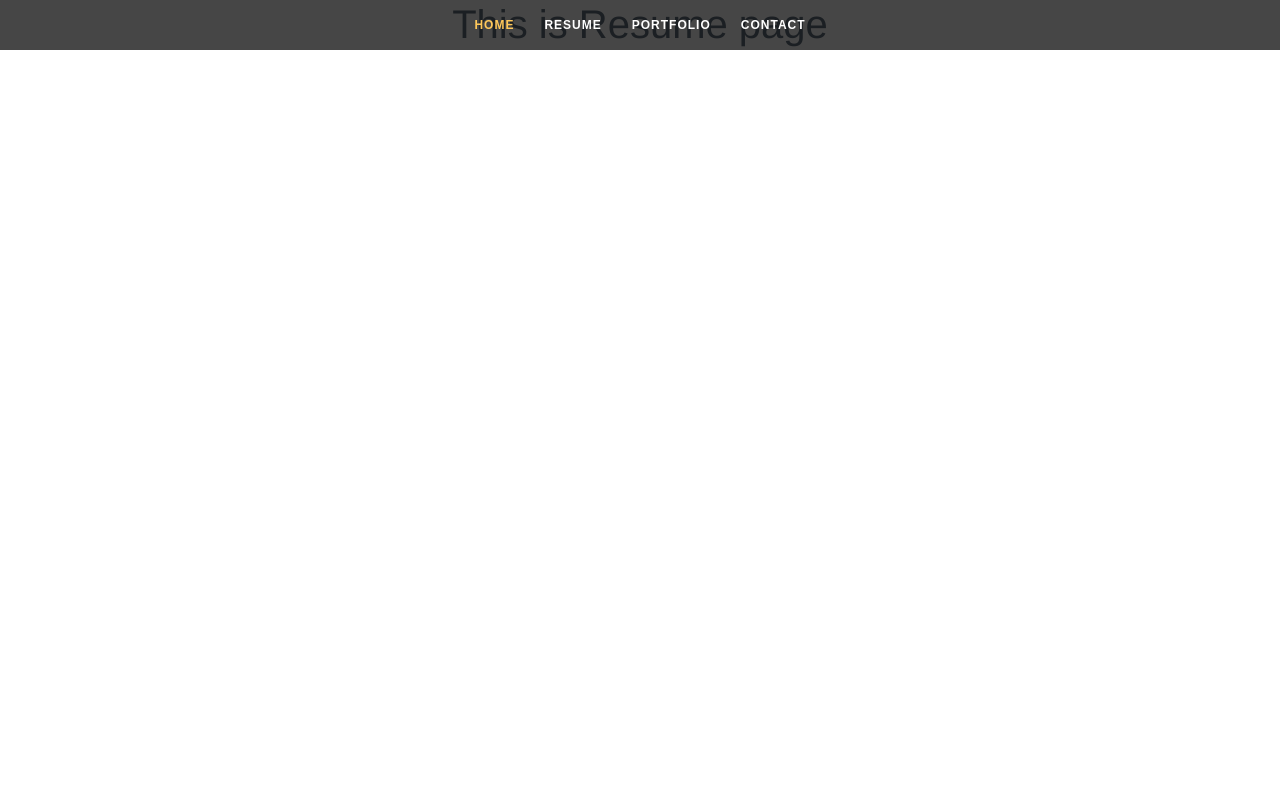
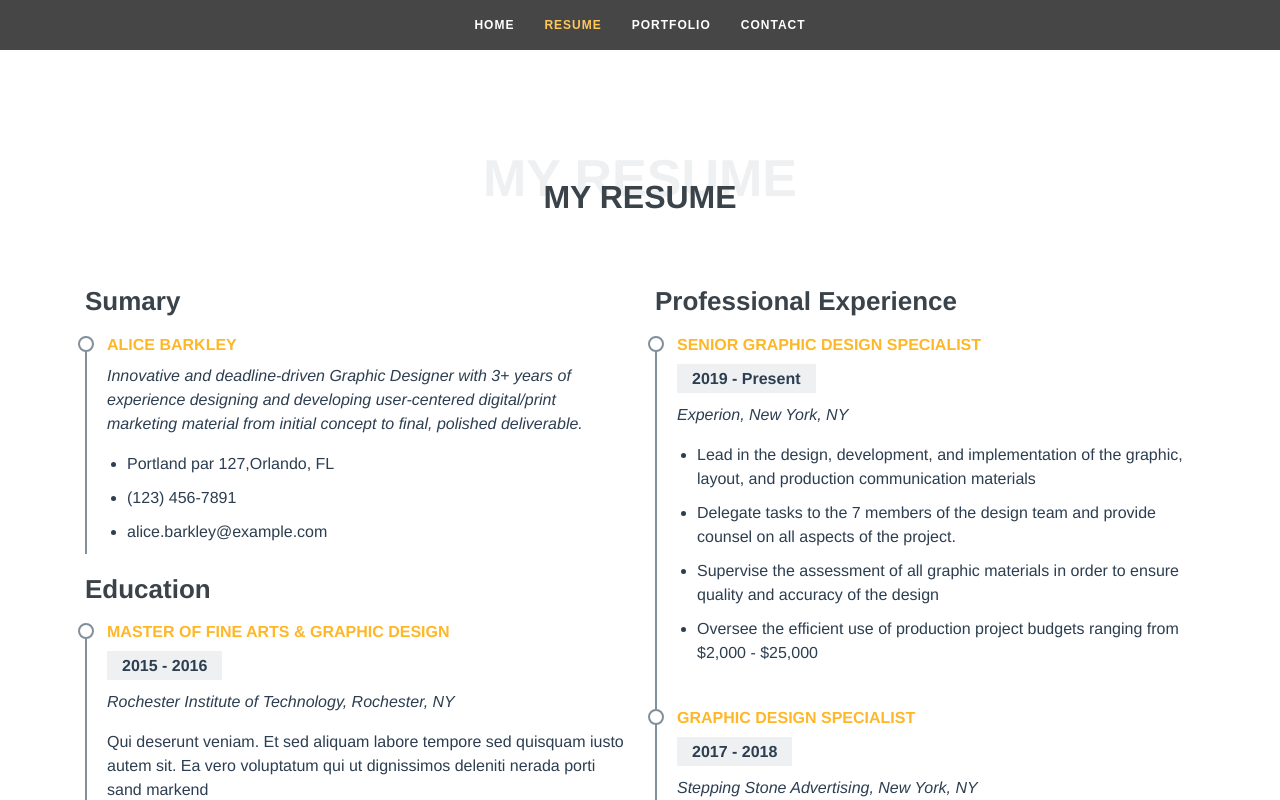
Before and after one commit to hoseinmirian/portfolio-front, a Vue app: page /resume in a window 1280 px wide. Shown: the top 800 px of the page. Built offline with nearby package versions, Linux system fonts and the light colour scheme.

Commit message:
transition between router created

```diff
--- a/src/App.vue
+++ b/src/App.vue
@@ -1,7 +1,9 @@
 <template>
   <div id="app">
     <Header />
-    <router-view />
+    <transition name="fade" mode="out-in">
+      <router-view />
+    </transition>
   </div>
 </template>
 
@@ -32,9 +34,22 @@
     }
   }
 }
+
+.fade-enter-active,
+.fade-leave-active {
+  transition-duration: 0.3s;
+  transition-property: opacity;
+  transition-timing-function: ease;
+}
+
+.fade-enter,
+.fade-leave-active {
+  opacity: 0;
+}
 </style>
 <script>
 import Header from "./components/Header";
+
 export default {
   components: { Header }
 };
--- a/src/components/Header.vue
+++ b/src/components/Header.vue
@@ -4,19 +4,16 @@
     id="header"
     class="fixed-top header-scrolled d-flex justify-content-center align-items-center"
   >
-    <nav class="nav-menu d-none d-lg-block">
+    <nav class="nav-menu  d-lg-block">
       <ul>
-        <li class="active">
-          <router-link to="/#">Home</router-link>
-        </li>
-        <li>
-          <router-link to="/resume">Resume</router-link>
-        </li>
-        <li>
-          <router-link to="/portfolio">Portfolio</router-link>
-        </li>
-        <li>
-          <router-link to="/contact">Contact</router-link>
+        <li
+          v-for="(button, index) in buttons"
+          :key="button.title + '_' + index"
+          :class="{ active: button.active }"
+        >
+          <router-link :to="button.link" @click.native="getActive(index)"
+            >{{ button.title }}
+          </router-link>
         </li>
       </ul>
     </nav>
@@ -28,6 +25,31 @@
 <script>
 export default {
   name: "Header",
+  data: () => {
+    return {
+      buttons: [
+        { title: "Home", link: "/#", active: true },
+        { title: "Resume", link: "/resume", active: false },
+        { title: "Portfolio", link: "/portfolio", active: false },
+        { title: "Contact", link: "/contact", active: false }
+      ]
+    };
+  },
+  methods: {
+    getActive(index) {
+      this.buttons.map(button => (button.active = false));
+      this.buttons[index].active = true;
+    },
+    updateRoute(routeName) {
+      let activeButtonIndex = this.buttons.findIndex(
+        button => button.title === routeName
+      );
+      this.getActive(activeButtonIndex);
+    }
+  },
+  mounted() {
+    this.updateRoute(this.$route.name);
+  }
 };
 </script>
 
--- a/src/components/MyFooter.vue
+++ b/src/components/MyFooter.vue
@@ -23,6 +23,9 @@
       </div>
     </div>
     <div style="height: 20px"></div>
+    <p class="m-0 copy-right text-monospace">
+      All rights reserved by Hossein Mirian
+    </p>
   </footer>
 </template>
 
@@ -68,4 +71,9 @@ export default {
 .social-color:hover {
   color: #ffc85a;
 }
+
+.copy-right {
+  font-size: 0.8rem;
+  color: grey;
+}
 </style>
--- a/src/components/Skills.vue
+++ b/src/components/Skills.vue
@@ -1,5 +1,5 @@
 <template>
-  <div class="container m">
+  <div class="container">
     <section id="skills">
       <!--  title  -->
       <div class="section-title">
--- a/src/views/Resume.vue
+++ b/src/views/Resume.vue
@@ -1,8 +1,69 @@
 <template>
-  <main class="container">
-    <div class="Resume">
-      <h1>This is Resume page</h1>
-    </div>
+  <main>
+    <section id="resume" class="resume">
+      <div class="container">
+        <div class="resume-content">
+          <!--  title  -->
+          <div class="section-title">
+            <span class="pt-5">My Resume</span>
+            <h2 class="pt-5">My Resume</h2>
+          </div>
+          <div class="row">
+            <div class="col-lg-6">
+              <h3 class="resume-title">Sumary</h3>
+              <div class="resume-item pb-0">
+                <h4>Alice Barkley</h4>
+                <p><em>Innovative and deadline-driven Graphic Designer with 3+ years of experience designing and developing user-centered digital/print marketing material from initial concept to final, polished deliverable.</em></p>
+                <ul>
+                  <li>Portland par 127,Orlando, FL</li>
+                  <li>(123) 456-7891</li>
+                  <li>alice.barkley@example.com</li>
+                </ul>
+              </div>
+
+              <h3 class="resume-title">Education</h3>
+              <div class="resume-item">
+                <h4>Master of Fine Arts &amp; Graphic Design</h4>
+                <h5>2015 - 2016</h5>
+                <p><em>Rochester Institute of Technology, Rochester, NY</em></p>
+                <p>Qui deserunt veniam. Et sed aliquam labore tempore sed quisquam iusto autem sit. Ea vero voluptatum qui ut dignissimos deleniti nerada porti sand markend</p>
+              </div>
+              <div class="resume-item">
+                <h4>Bachelor of Fine Arts &amp; Graphic Design</h4>
+                <h5>2010 - 2014</h5>
+                <p><em>Rochester Institute of Technology, Rochester, NY</em></p>
+                <p>Quia nobis sequi est occaecati aut. Repudiandae et iusto quae reiciendis et quis Eius vel ratione eius unde vitae rerum voluptates asperiores voluptatem Earum molestiae consequatur neque etlon sader mart dila</p>
+              </div>
+            </div>
+            <div class="col-lg-6">
+              <h3 class="resume-title">Professional Experience</h3>
+              <div class="resume-item">
+                <h4>Senior graphic design specialist</h4>
+                <h5>2019 - Present</h5>
+                <p><em>Experion, New York, NY </em></p>
+                <ul>
+                  <li>Lead in the design, development, and implementation of the graphic, layout, and production communication materials</li>
+                  <li>Delegate tasks to the 7 members of the design team and provide counsel on all aspects of the project. </li>
+                  <li>Supervise the assessment of all graphic materials in order to ensure quality and accuracy of the design</li>
+                  <li>Oversee the efficient use of production project budgets ranging from $2,000 - $25,000</li>
+                </ul>
+              </div>
+              <div class="resume-item">
+                <h4>Graphic design specialist</h4>
+                <h5>2017 - 2018</h5>
+                <p><em>Stepping Stone Advertising, New York, NY</em></p>
+                <ul>
+                  <li>Developed numerous marketing programs (logos, brochures,infographics, presentations, and advertisements).</li>
+                  <li>Managed up to 5 projects or tasks at a given time while under pressure</li>
+                  <li>Recommended and consulted with clients on the most appropriate graphic design</li>
+                  <li>Created 4+ design presentations and proposals a month for clients and account managers</li>
+                </ul>
+              </div>
+            </div>
+          </div>
+        </div>
+      </div>
+    </section>
   </main>
 </template>
 <script>
@@ -10,3 +71,116 @@ export default {
   name: "Resume"
 };
 </script>
+<style scoped>
+#resume {
+  height: auto;
+  width: 100%;
+}
+
+#resume .resume-content {
+  height: 100%;
+  text-align: left;
+  width: 100%;
+  display: flex;
+  justify-content: center;
+  flex-direction: column;
+}
+
+.section-title {
+  margin-top: 100px;
+  text-align: center;
+  padding: 30px 0;
+  position: relative;
+}
+
+.section-title h2 {
+  font-size: 32px;
+  font-weight: 700;
+  text-transform: uppercase;
+  margin-bottom: 20px;
+  padding-bottom: 0;
+  color: #3b434a;
+  position: relative;
+  z-index: 2;
+}
+
+.section-title span {
+  position: absolute;
+  top: 30px;
+  color: #eef0f2;
+  left: 0;
+  right: 0;
+  z-index: 1;
+  font-weight: 700;
+  font-size: 52px;
+  text-transform: uppercase;
+  line-height: 0;
+}
+
+.section-title p {
+  text-align: left;
+  margin-bottom: 0;
+  position: relative;
+  z-index: 2;
+}
+
+/*--------------------------------------------------------------
+# My Resume
+--------------------------------------------------------------*/
+.resume .resume-title {
+  font-size: 26px;
+  font-weight: 700;
+  margin-top: 20px;
+  margin-bottom: 20px;
+  color: #3b434a;
+}
+
+.resume .resume-item {
+  padding: 0 0 20px 20px;
+  margin-top: -2px;
+  border-left: 2px solid #82909c;
+  position: relative;
+}
+
+.resume .resume-item h4 {
+  line-height: 18px;
+  font-size: 16px;
+  font-weight: 700;
+  text-transform: uppercase;
+  color: #ffb727;
+  margin-bottom: 10px;
+}
+
+.resume .resume-item h5 {
+  font-size: 16px;
+  background: #eef0f2;
+  padding: 5px 15px;
+  display: inline-block;
+  font-weight: 600;
+  margin-bottom: 10px;
+}
+
+.resume .resume-item ul {
+  padding-left: 20px;
+}
+
+.resume .resume-item ul li {
+  padding-bottom: 10px;
+}
+
+.resume .resume-item:last-child {
+  padding-bottom: 0;
+}
+
+.resume .resume-item::before {
+  content: "";
+  position: absolute;
+  width: 16px;
+  height: 16px;
+  border-radius: 50px;
+  left: -9px;
+  top: 0;
+  background: #fff;
+  border: 2px solid #82909c;
+}
+</style>
```
Also changed, not shown: src/views/Home.vue (+21 -21 lines).
